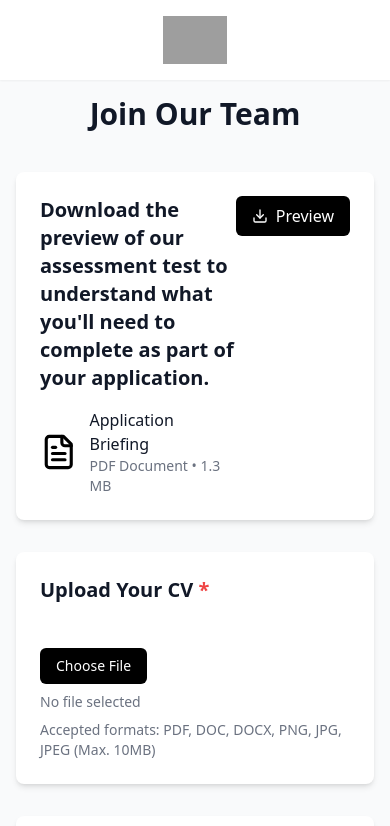
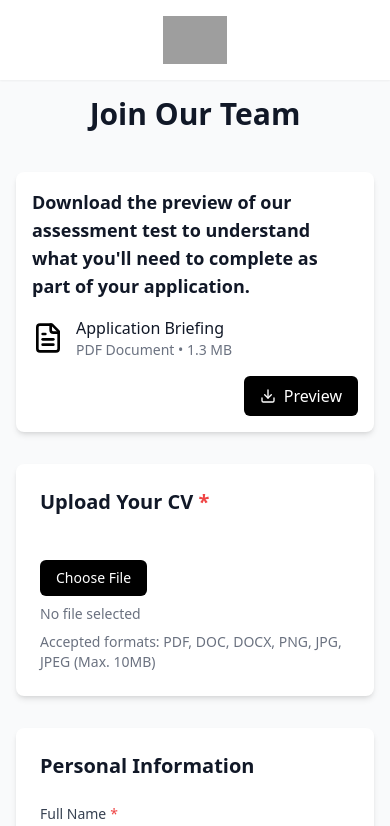
Before and after one commit to tiagocodinha/stagelinkcv, a React (Vite) app: page / in a window 390 px wide. Shown: the top 826 px of the page. Built offline with nearby package versions, Linux system fonts and the light colour scheme; grey boxes are pictures that could not be loaded.

Commit message:
Update TestPreview.tsx

```diff
--- a/src/components/TestPreview.tsx
+++ b/src/components/TestPreview.tsx
@@ -7,27 +7,31 @@ const mockPdfName = 'Application Briefing';
 
 const TestPreview: React.FC = () => {
   return (
-    <section className="bg-white rounded-lg shadow-md p-6 mb-8">
-      <div className="flex items-start justify-between">
-        <div>
-          <h2 className="text-xl font-semibold text-gray-900 mb-2">Download the preview of our assessment test to understand what you'll need to complete as part of your application.</h2>
-          <div className="flex items-center mt-4">
-            <FileText className="h-10 w-10 text-black mr-3" />
+    <section className="bg-white rounded-lg shadow-md p-4 sm:p-6 mb-8">
+      <div className="flex flex-col sm:flex-row sm:items-start sm:justify-between gap-4">
+        <div className="flex-1">
+          <h2 className="text-lg sm:text-xl font-semibold text-gray-900 mb-4">
+            Download the preview of our assessment test to understand what you'll need to complete as part of your application.
+          </h2>
+          <div className="flex items-center mt-2 sm:mt-4">
+            <FileText className="h-8 w-8 sm:h-10 sm:w-10 text-black mr-3 flex-shrink-0" />
             <div>
               <p className="font-medium text-gray-900">{mockPdfName}</p>
               <p className="text-sm text-gray-500">PDF Document • 1.3 MB</p>
             </div>
           </div>
         </div>
+        <div className="flex sm:flex-col justify-end">
           <button
             type="button"
-          className="bg-black hover:bg-gray-800 text-white font-medium py-2 px-4 rounded-md transition-colors duration-200 flex items-center"
+            className="bg-black hover:bg-gray-800 text-white font-medium py-2 px-4 rounded-md transition-colors duration-200 flex items-center whitespace-nowrap"
             onClick={() => window.open(mockPdfPath, '_blank')}
           >
             <Download className="h-4 w-4 mr-2" />
             Preview
           </button>
         </div>
+      </div>
     </section>
   );
 };
```
Lines whose indentation alone changed are shown as unchanged.
